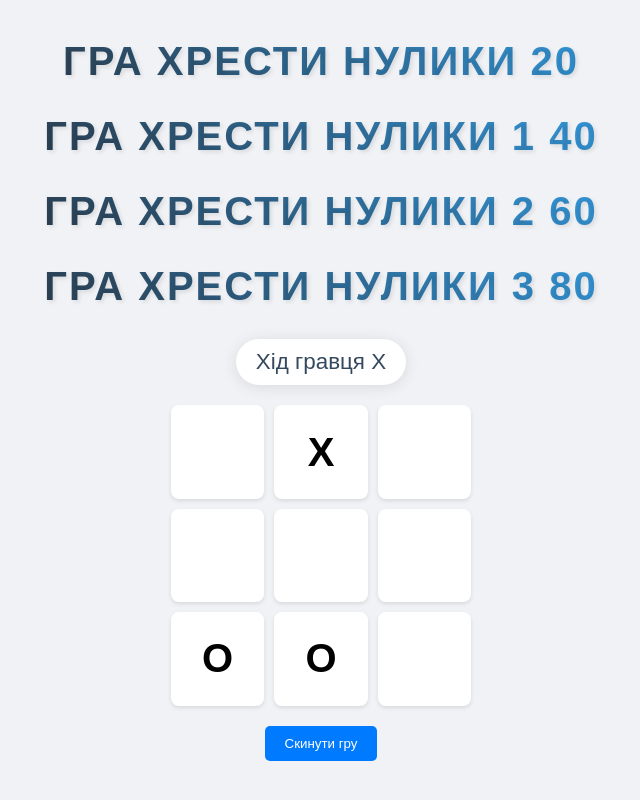
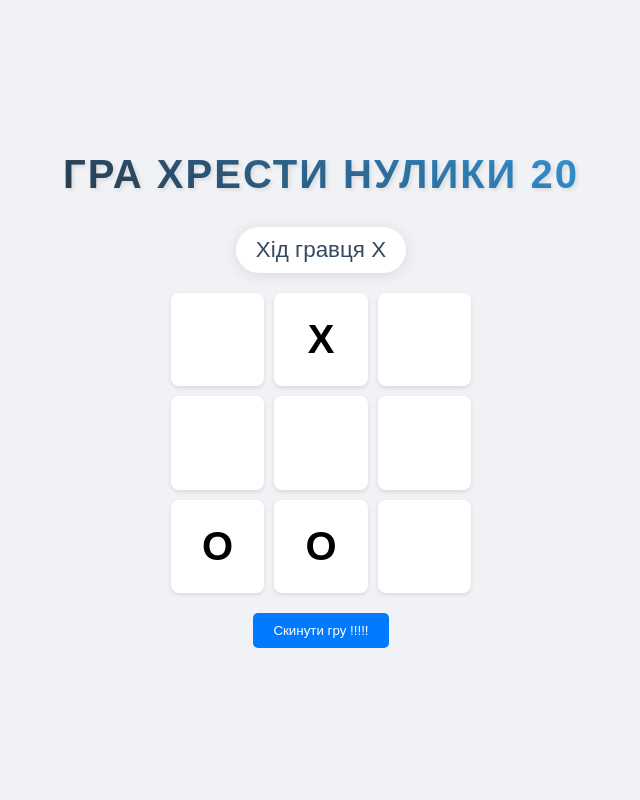
Before and after one commit to Skhmelyuk/tic-tac-toe-pv521, a React (Vite) app: page / in a window 1280 px wide. Shown: the whole page, without its empty margins (319-959 px from the left). Built offline with nearby package versions, Linux system fonts and the light colour scheme.

Commit message:
change APP

```diff
--- a/src/App.tsx
+++ b/src/App.tsx
@@ -10,16 +10,13 @@ function App() {
   return (
     <div className="game" id="game">
       <TitleGame title="Гра хрести нулики" age={20} />
-      <TitleGame title="Гра хрести нулики 1" age={40} />
-      <TitleGame title="Гра хрести нулики 2" age={60} />
-      <TitleGame title="Гра хрести нулики 3" age={80} />
-      <div className="turn">Хід гравця X</div>
+      <Status player={currentPlayer} />
       <div className="board">
         {cells.map((cell, index) => (
           <Cell value={cell} key={index} />
         ))}
       </div>
-      <button className="reset">Скинути гру</button>
+      <button className="reset">Скинути гру !!!!!</button>
     </div>
   );
 }
```
